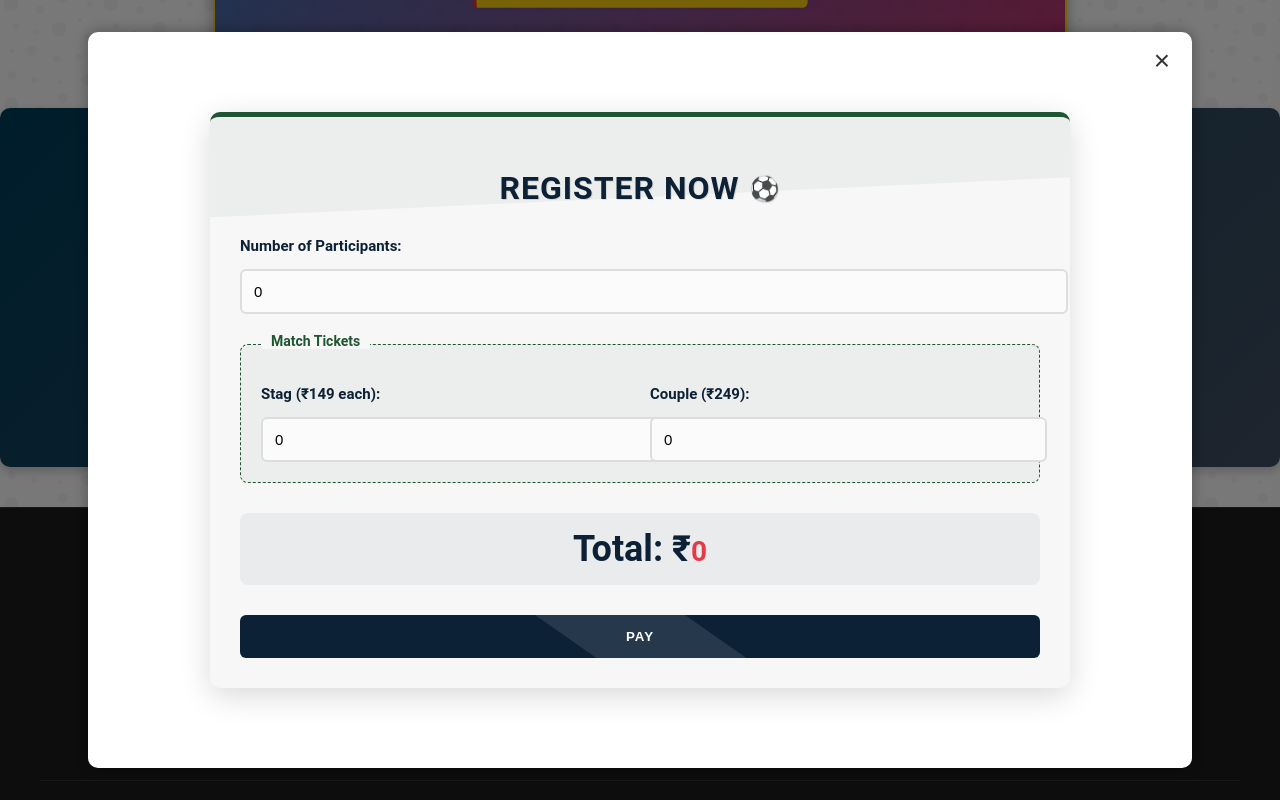
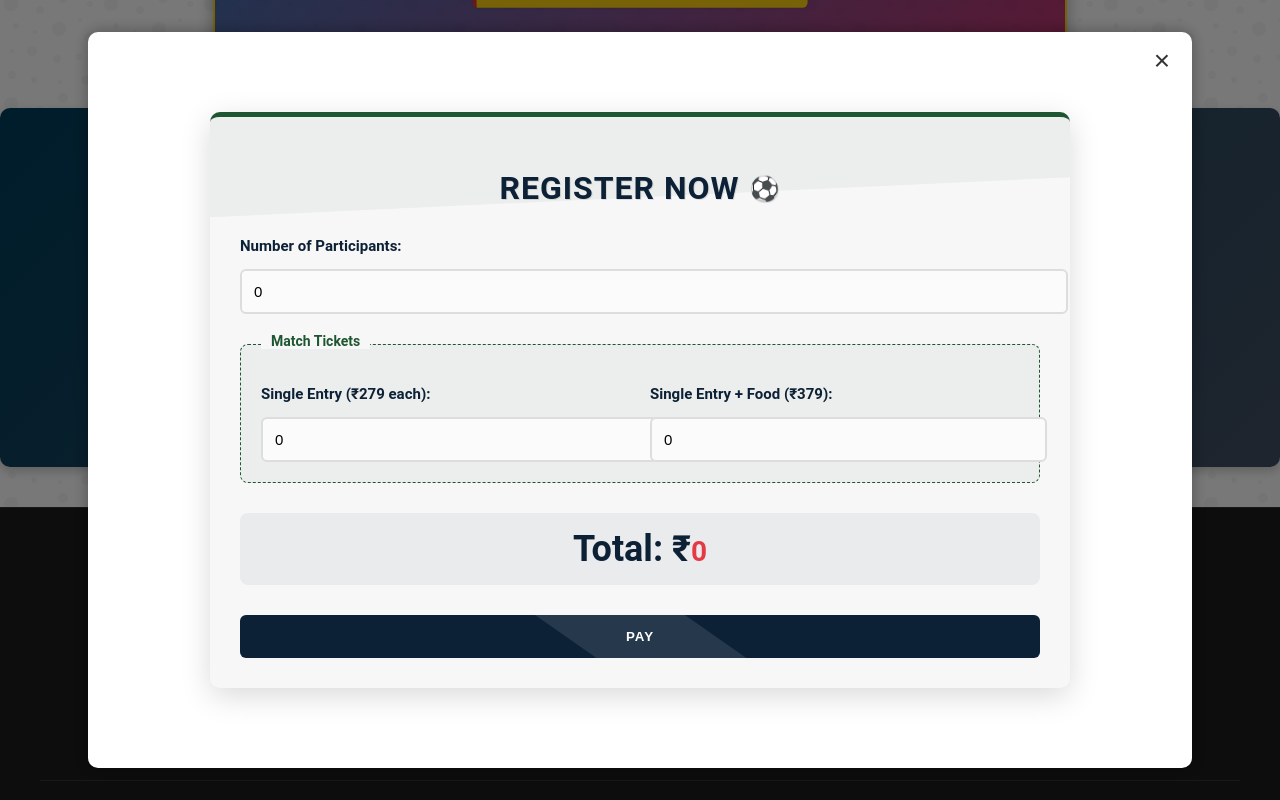
Before and after one commit to PramodJ21/FOOTBALLEVENT_FRONTEND, a React (Vite) app: page / in a window 1280 px wide. Both pictures are taken after a click on the button "Join the action now". Shown: the part 507-1307 px from the top of the page. Built offline with nearby package versions, Linux system fonts and the light colour scheme.

Commit message:
Update Register.jsx

```diff
--- a/src/components/Register/Register.jsx
+++ b/src/components/Register/Register.jsx
@@ -102,11 +102,11 @@ const Register = () => {
       setError("Please enter the number of participants.");
       return;
     }
-    const calculated = stagCount + coupleCount * 2;
+    const calculated = stagCount + coupleCount;
 
     if (calculated !== participantCount) {
       setError(
-        `You've selected ${stagCount} stag(s) and ${coupleCount} couple(s), totaling ${calculated} participants, but entered ${participantCount}.`
+        `You've selected ${stagCount} single entry and ${coupleCount} single entry + food, totaling ${calculated} participants, but entered ${participantCount}.`
       );
       return;
     }
@@ -165,7 +165,7 @@ const Register = () => {
     setPaymentError("");
   setLoading(true); // start loading
 
-  const totalAmount = stagCount * 149 + coupleCount * 249;
+  const totalAmount = stagCount * 279 + coupleCount * 379; // Update the total amount calculation
   const formData = new FormData();
   formData.append("participants", JSON.stringify(participants));
   formData.append("email", email);
@@ -191,7 +191,7 @@ const Register = () => {
     .finally(() => setLoading(false)); // stop loading
   };
 
-  const totalAmount = stagCount * 149 + coupleCount * 249;
+  const totalAmount = stagCount * 279 + coupleCount * 379; // Update the total amount calculation
   return (
     <div className="register-container">
       <h1>Register Now</h1>
@@ -250,7 +250,7 @@ const Register = () => {
 
       <div className="ticket-section">
         <div>
-          <label htmlFor="stagCount">Stag (₹149 each):</label>
+          <label htmlFor="stagCount">Single Entry (₹279 each):</label>
           <input
             type="number"
             id="stagCount"
@@ -260,7 +260,7 @@ const Register = () => {
           />
         </div>
         <div>
-          <label htmlFor="coupleCount">Couple (₹249):</label>
+          <label htmlFor="coupleCount">Single Entry + Food (₹379):</label>
           <input
             type="number"
             id="coupleCount"
```
